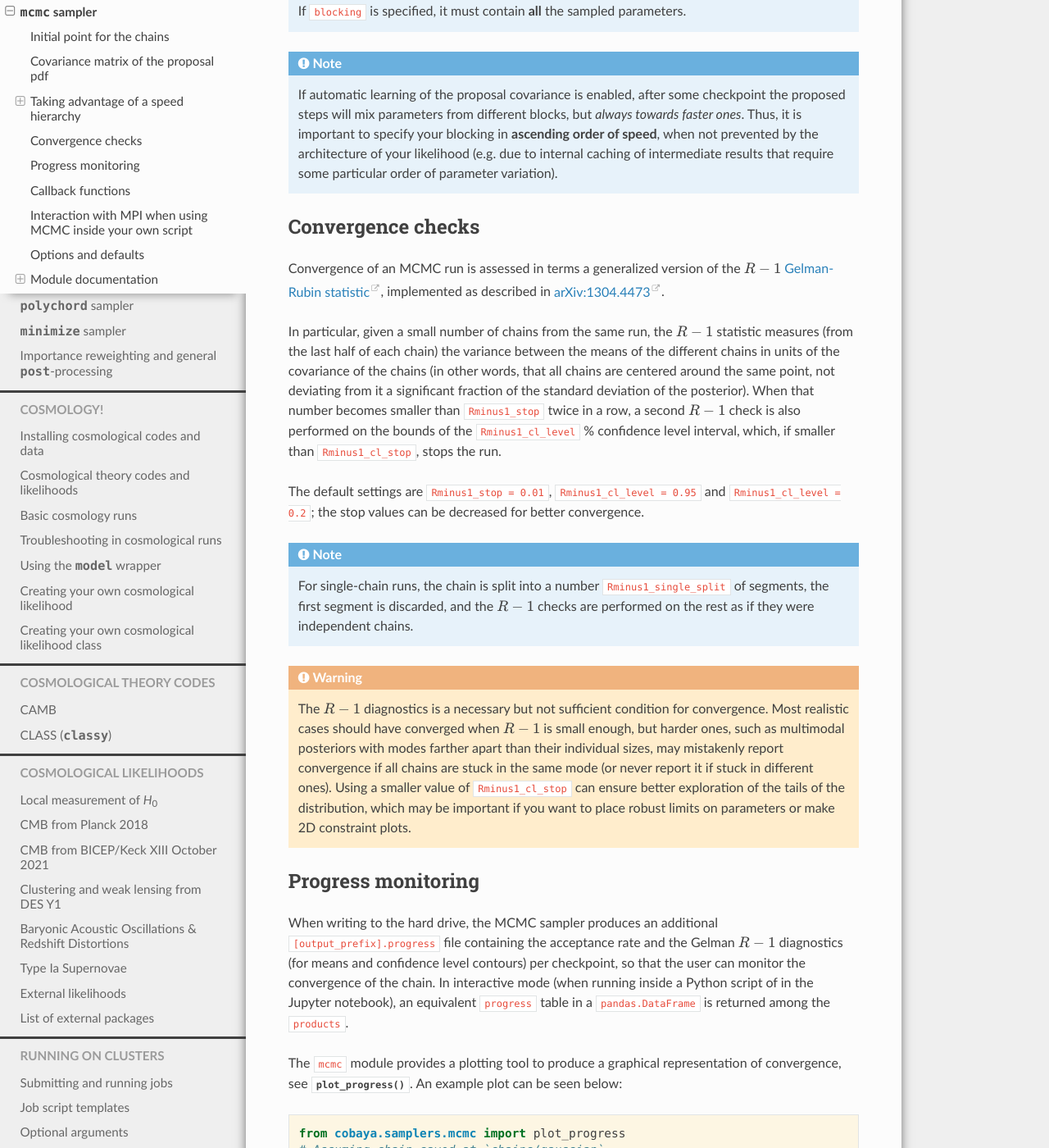
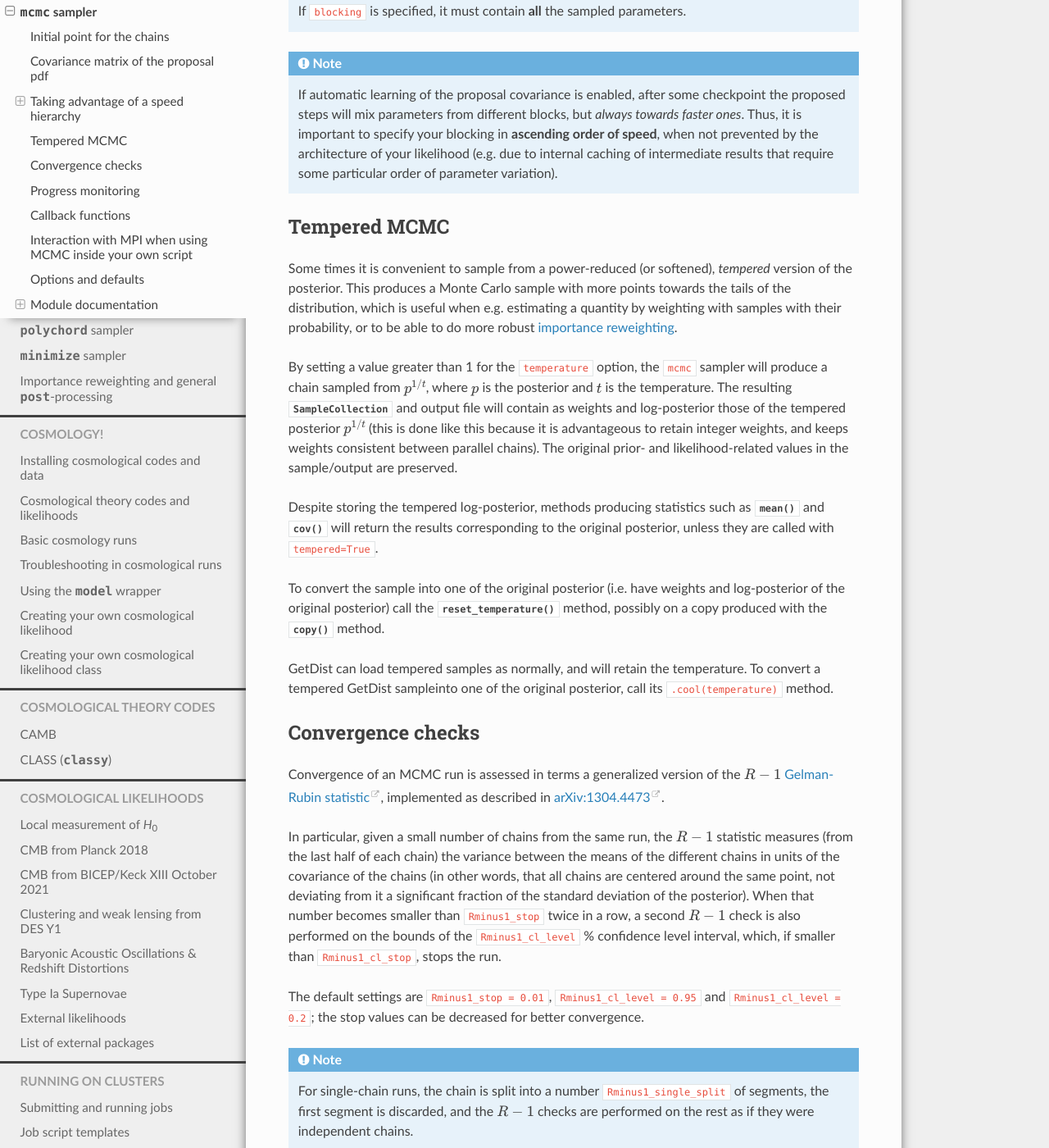
Before and after one commit to CobayaSampler/cobaya, a Sphinx documentation site: the page built from docs/sampler_mcmc.rst, in a window 1280 px wide and 1400 px high, scrolled down 5829 px. Shown: the whole window at 82% size. Built offline with Sphinx 7.4.7 and the Read the Docs theme 2.0.0, drawn with Linux system fonts in a browser that asks for light colours.

Commit message:
tempered_mcmc: docs [skip travis]

```diff
--- a/docs/sampler_mcmc.rst
+++ b/docs/sampler_mcmc.rst
@@ -182,6 +182,23 @@ E.g. if a likelihood depends of parameters ``a``, ``b`` and ``c`` and the cost o
 
    If automatic learning of the proposal covariance is enabled, after some checkpoint the proposed steps will mix parameters from different blocks, but *always towards faster ones*. Thus, it is important to specify your blocking in **ascending order of speed**, when not prevented by the architecture of your likelihood (e.g. due to internal caching of intermediate results that require some particular order of parameter variation).
 
+
+.. _mcmc_tempered:
+
+Tempered MCMC
+-------------
+
+Some times it is convenient to sample from a power-reduced (or softened), *tempered* version of the posterior. This produces a Monte Carlo sample with more points towards the tails of the distribution, which is useful when e.g. estimating a quantity by weighting with samples with their probability, or to be able to do more robust :doc:`importance reweighting <post>`.
+
+By setting a value greater than 1 for the ``temperature`` option, the ``mcmc`` sampler will produce a chain sampled from :math:`p^{1/t}`, where :math:`p` is the posterior and :math:`t` is the temperature. The resulting :class:`~collection.SampleCollection` and output file will contain as weights and log-posterior those of the tempered posterior :math:`p^{1/t}` (this is done like this because it is advantageous to retain integer weights, and keeps weights consistent between parallel chains). The original prior- and likelihood-related values in the sample/output are preserved.
+
+Despite storing the tempered log-posterior, methods producing statistics such as :func:`~collection.SampleCollection.mean()` and :func:`~collection.SampleCollection.cov()` will return the results corresponding to the original posterior, unless they are called with ``tempered=True``.
+
+To convert the sample into one of the original posterior (i.e. have weights and log-posterior of the original posterior) call the :func:`~collection.SampleCollection.reset_temperature()` method, possibly on a copy produced with the :func:`~collection.SampleCollection.copy()` method.
+
+GetDist can load tempered samples as normally, and will retain the temperature. To convert a tempered GetDist sampleinto one of the original posterior, call its ``.cool(temperature)`` method.
+
+
 .. _mcmc_convergence:
 
 Convergence checks
```
